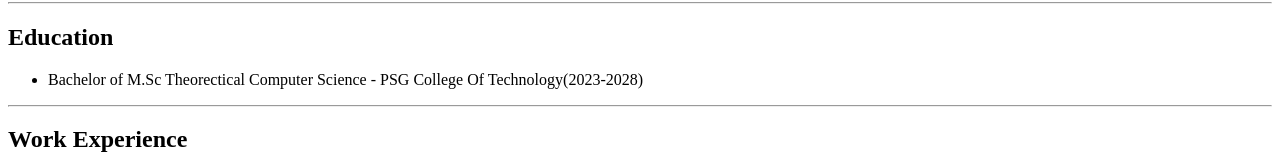
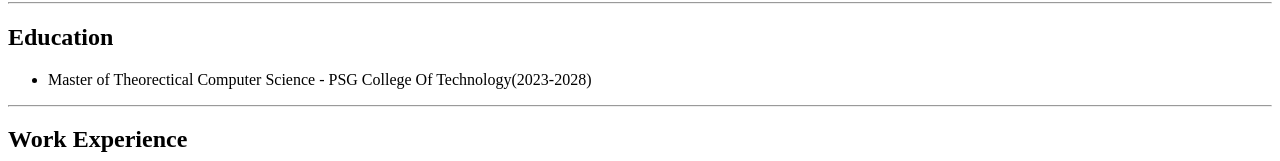
Before and after one commit to Kabilan-0809/Kabilan-s-resume, a plain HTML site: page index.html in a window 1280 px wide. Shown: the part 383-544 px from the top of the page. Drawn offline with Linux system fonts and the light colour scheme.

Commit message:
Update index.html

```diff
--- a/index.html
+++ b/index.html
@@ -12,7 +12,7 @@
     <hr/>
     <h2>Education</h2>
     <ul>
-        <li>Bachelor of M.Sc Theorectical Computer Science - PSG College Of Technology(2023-2028)</li>
+        <li>Master of Theorectical Computer Science - PSG College Of Technology(2023-2028)</li>
     </ul>
     <hr/>
     <h2>Work Experience</h2>
```
